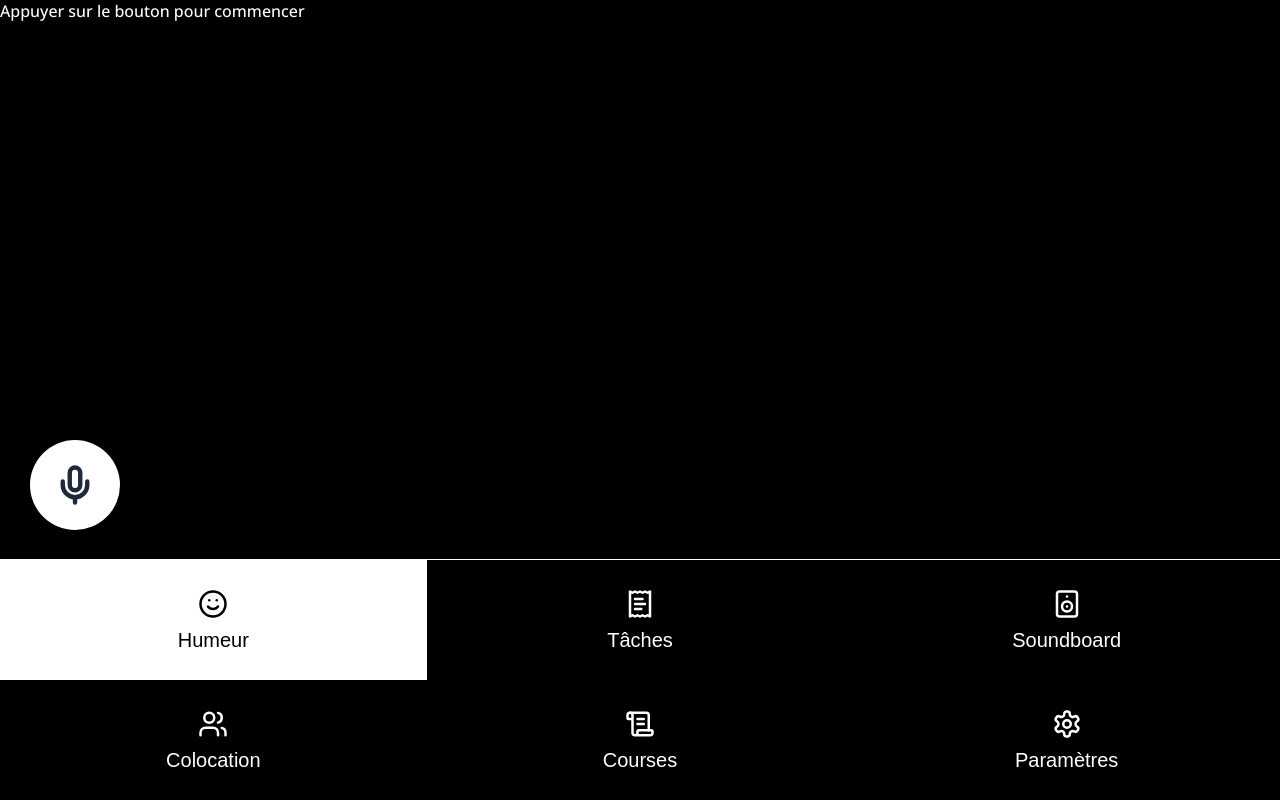
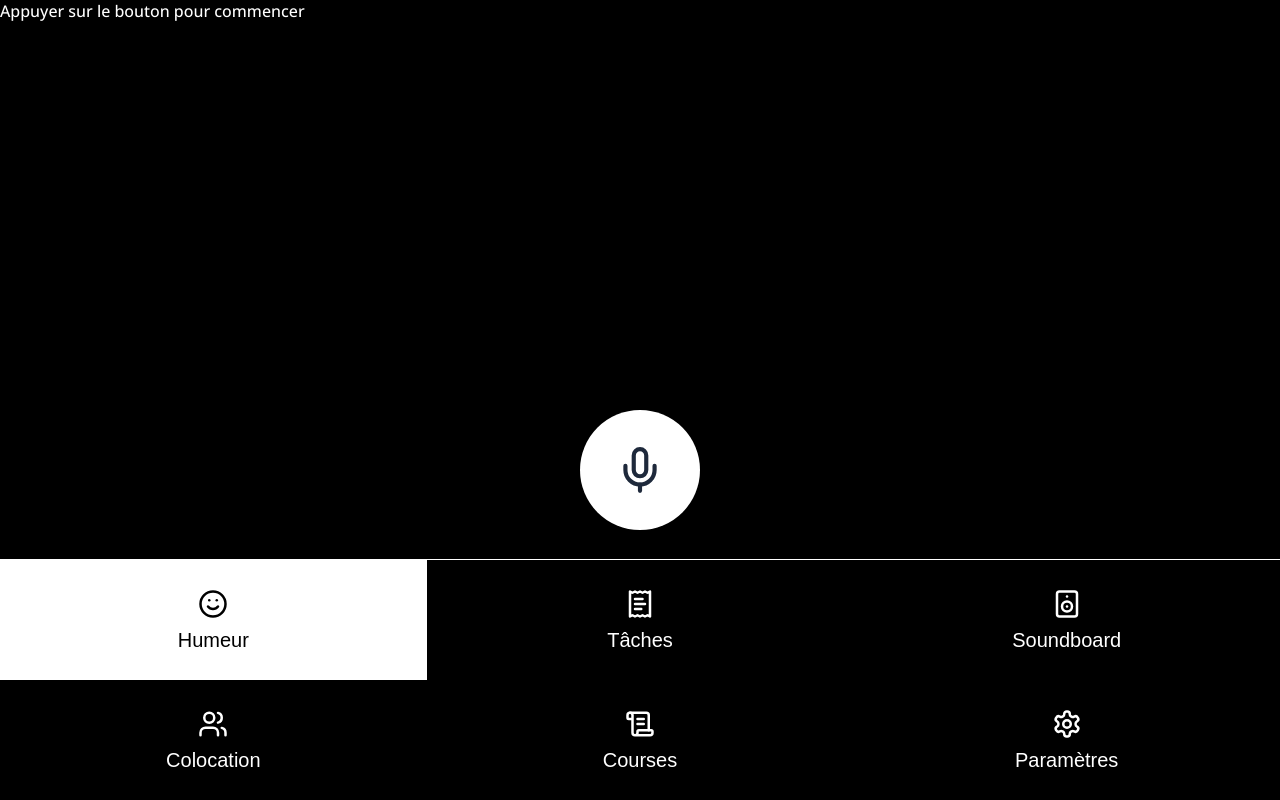
Before and after one commit to maddywan/coloc-server, a React (Create React App) app in the folder client/: page / in a window 1280 px wide. Built offline with nearby package versions, Linux system fonts and the light colour scheme; no server answers.

Commit message:
integration taches

```diff
--- a/client/src/pages/fo/VoiceButton.js
+++ b/client/src/pages/fo/VoiceButton.js
@@ -58,6 +58,7 @@ function VoiceButton({ onFinished }) {
 
         recognition.onerror = (event) => {
             console.log("❌ Erreur :", event.error);
+            if (event.error === "not-allowed") window.alert("L'utilisation du micro n'est pas autorisée.");
             setListening(false);
         };
 
--- a/client/src/pages/styles.css
+++ b/client/src/pages/styles.css
@@ -341,9 +341,10 @@ button {
     position: fixed;
     left: 30px;
     bottom: 270px;
-
-    width: 90px;
-    height: 90px;
+    left: 50%;
+    margin-left: -60px;
+    width: 120px;
+    height: 120px;
 
     display: flex;
     align-items: center;
@@ -371,7 +372,6 @@ button {
 
 .voice-button:hover {
     transform: scale(1.08);
-
     box-shadow:
         0 12px 30px rgba(0, 0, 0, 0.2),
         0 4px 10px rgba(0, 0, 0, 0.1);
@@ -382,9 +382,9 @@ button {
 }
 
 .voice-icon {
-    width: 42px;
-    height: 42px;
-    stroke-width: 2.5;
+    width: 50px;
+    height: 50px;
+    stroke-width: 2;
 }
 
 .voice-button.listening {
@@ -398,11 +398,9 @@ button {
     animation: pulse 1.5s infinite;
 }
 
-/* ⏳ Traitement */
 .voice-button.processing {
     background: white;
-    color: #3b82f6;
-
+    color: black;
     cursor: wait;
 }
 
```
Also changed, not shown: 1 other file (tests, documents, lock files or other folders).
